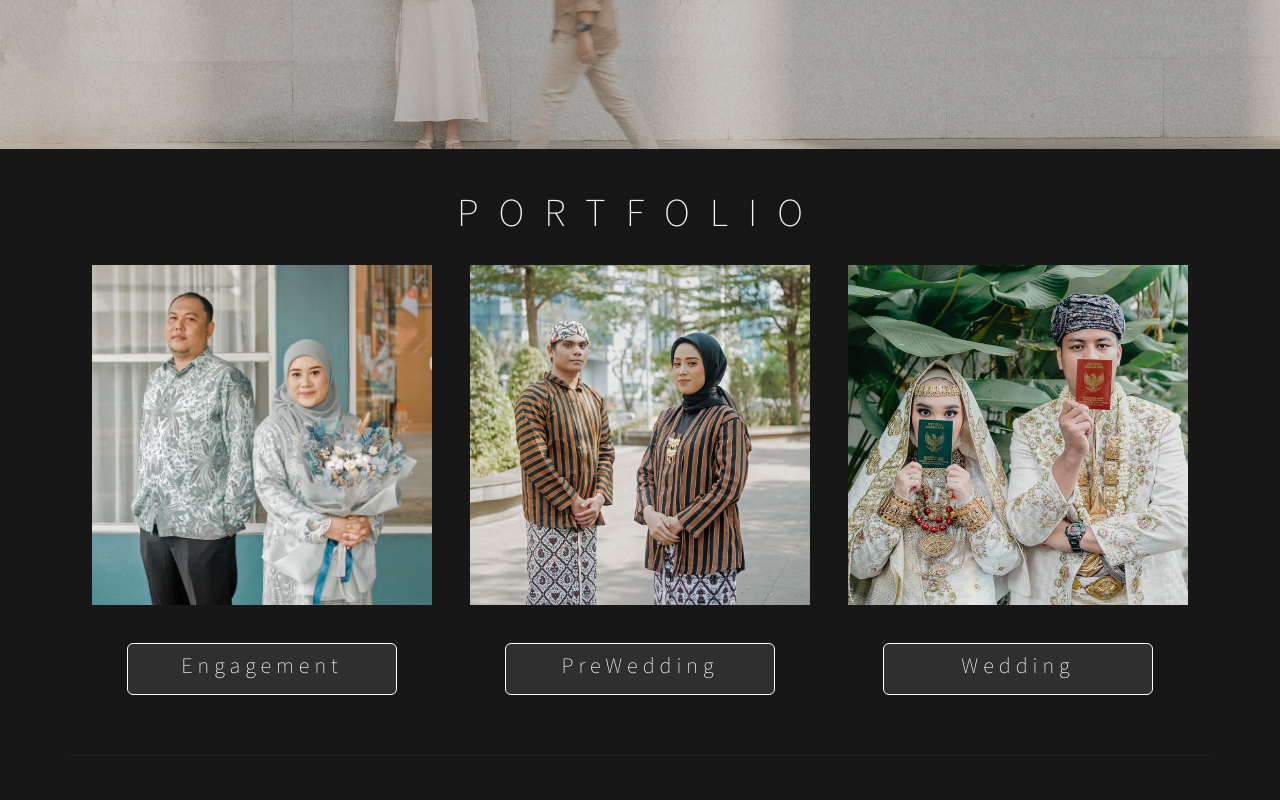
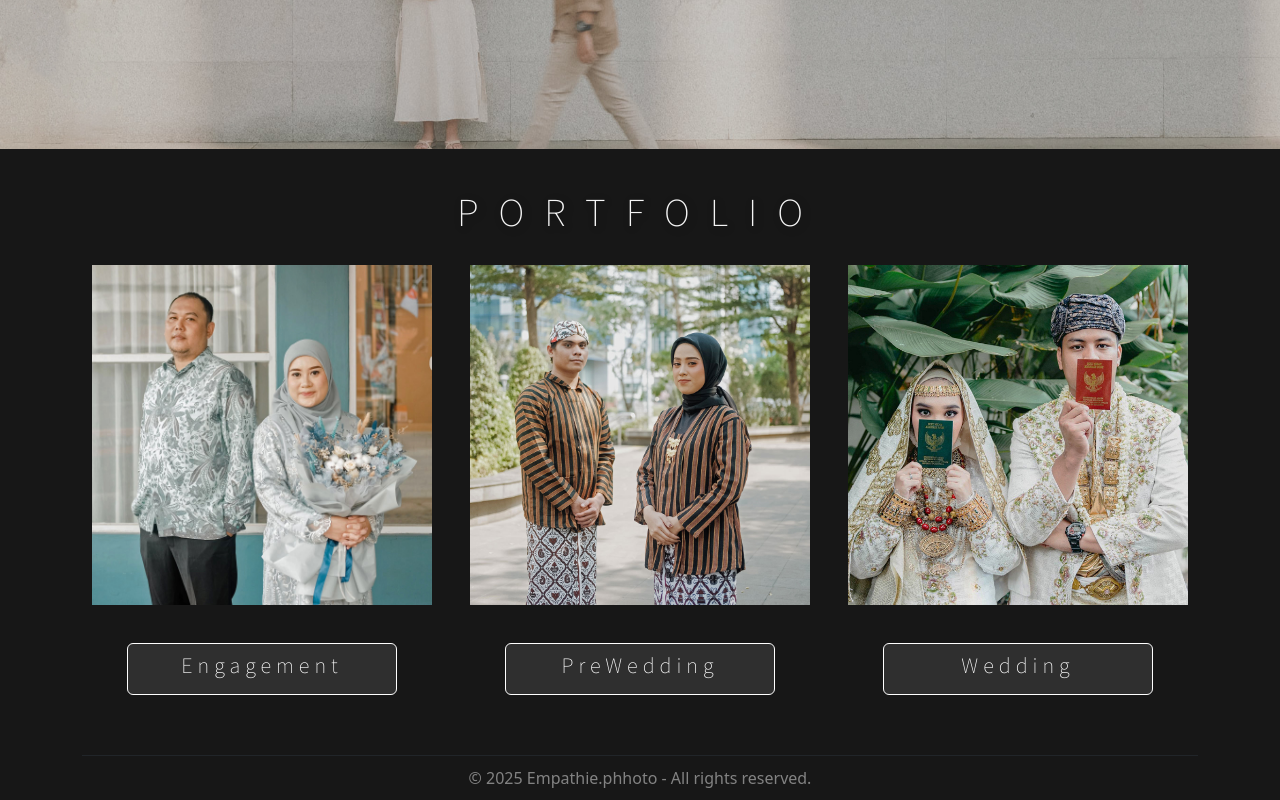
Before and after one commit to atmajayadw/Empathie-revamp, a React (Vite) app: page /portfolio in a window 1280 px wide. Shown: the part 545-1345 px from the top of the page. Built offline with nearby package versions, Linux system fonts and the light colour scheme.

Commit message:
Create Footer

```diff
--- /dev/null
+++ b/src/component/Footer.jsx
@@ -0,0 +1,15 @@
+function Footer() {
+    return(
+        <>
+            <section id="footer">
+                <div className="container">
+                    <hr/>
+                    <p>© 2025 Empathie.phhoto - All rights reserved.</p>
+                </div>
+            </section>
+        </>
+    )
+
+}
+
+export default Footer
--- a/src/component/Portfolio/Category_Portfolio.jsx
+++ b/src/component/Portfolio/Category_Portfolio.jsx
@@ -33,9 +33,6 @@ function Category_Portfolio() {
                                 </NavLink>
                             </div>
                         </div>
-
-                        <hr/>
-
                     </div>
                 </div>
             </section>
--- a/src/pages/About.jsx
+++ b/src/pages/About.jsx
@@ -1,7 +1,7 @@
 import Navbar from '../pages/Navbar.jsx'
 import Hero_About from '../component/About/Hero_About.jsx'
 import Content_About from '../component/About/Content_About.jsx'
-
+import Footer from '../component/Footer.jsx';
 
 function About() {
 
@@ -11,6 +11,7 @@ function About() {
           <Navbar/>
           <Hero_About/>
           <Content_About/>
+          <Footer/>
         </div>
       </>
     )
--- a/src/pages/Client.jsx
+++ b/src/pages/Client.jsx
@@ -2,6 +2,7 @@ import Navbar from '../pages/Navbar.jsx'
 import Client_list from '../component/Client/Client_list.jsx'
 import { useLocation } from 'react-router-dom';
 import { useRef, useEffect, useState } from "react";
+import Footer from '../component/Footer.jsx';
 
 function Client() {
       const location = useLocation();
@@ -29,6 +30,7 @@ function Client() {
         <div>
             <Navbar/>
             <Client_list category={selectedCategory}/>
+            <Footer/>
         </div>
       </>
     )
--- a/src/pages/Contact.jsx
+++ b/src/pages/Contact.jsx
@@ -1,6 +1,7 @@
 import Navbar from '../pages/Navbar.jsx'
 import Hero_Contact from '../component/Contact/Hero_Contact.jsx'
 import Content_Contact from '../component/Contact/Content_Contact.jsx'
+import Footer from '../component/Footer.jsx';
 
 function Contact() {
 
@@ -10,6 +11,7 @@ function Contact() {
             <Navbar/>
             <Hero_Contact/>
             <Content_Contact/>
+            <Footer/>
         </div>
       </>
     )
--- a/src/pages/Detail.jsx
+++ b/src/pages/Detail.jsx
@@ -1,5 +1,6 @@
 import Navbar from '../pages/Navbar.jsx'
 import Client_detail from '../component/Client/Client_detail.jsx'
+import Footer from '../component/Footer.jsx';
 
 function Detail() {
 
@@ -9,6 +10,7 @@ function Detail() {
         <div>
             <Navbar/>
             <Client_detail/>
+            <Footer/>
         </div>
       </>
     )
--- a/src/pages/Portfolio.jsx
+++ b/src/pages/Portfolio.jsx
@@ -1,7 +1,7 @@
 import Hero_Portfolio from '../component/Portfolio/Hero_Portfolio.jsx'
 import Category_Portfolio from '../component/Portfolio/Category_Portfolio.jsx'
 import Navbar from '../pages/Navbar.jsx'
-
+import Footer from '../component/Footer.jsx';
 function Portfolio() {
 
     return (
@@ -10,6 +10,7 @@ function Portfolio() {
             <Navbar/>
             <Hero_Portfolio/>
             <Category_Portfolio/>
+            <Footer/>
         </div>
       </>
     )
--- a/src/sass/Portfolio/_portfolio_category.scss
+++ b/src/sass/Portfolio/_portfolio_category.scss
@@ -52,13 +52,6 @@
                 }
             }
 
-            hr{
-                margin-top: 60px;
-                margin-bottom: 30px;
-                height: 1px;
-                background-color: #454545;
-                opacity: 1;
-            }
         }
 
         @media (min-width: 992px) and (max-width: 1199.98px) {
--- /dev/null
+++ b/src/sass/_footer.scss
@@ -0,0 +1,19 @@
+@use "setup";
+
+#footer{
+    .container{
+        hr{
+            margin-top: 60px;
+            height: 1px;
+            background-color: #454545;
+            opacity: 1;
+        }
+
+        p{
+            color: rgba(245, 245, 245, 0.486);
+            text-align: center;
+            margin-bottom: 10px;
+            margin-top: -6px;
+        }
+    }
+}
--- a/src/sass/main.css
+++ b/src/sass/main.css
@@ -145,6 +145,19 @@ body {
   #navbar .nav-desktop {
     display: flex;
   }
+}
+
+#footer .container hr {
+  margin-top: 60px;
+  height: 1px;
+  background-color: #454545;
+  opacity: 1;
+}
+#footer .container p {
+  color: rgba(245, 245, 245, 0.486);
+  text-align: center;
+  margin-bottom: 10px;
+  margin-top: -6px;
 }
 
 :root {
@@ -332,13 +345,6 @@ body {
   background-color: white;
   color: #2f2f2f;
   border: 1px solid black;
-}
-#category-portfolio .row hr {
-  margin-top: 60px;
-  margin-bottom: 30px;
-  height: 1px;
-  background-color: #454545;
-  opacity: 1;
 }
 @media (min-width: 992px) and (max-width: 1199.98px) {
   #category-portfolio .row .categories {
--- a/src/sass/main.scss
+++ b/src/sass/main.scss
@@ -1,5 +1,6 @@
 @use 'setup';
 @use 'navbar';
+@use 'footer';
 @use 'loader';
 @use 'Homepage/home_hero';
 @use 'Portfolio/portfolio_hero';
```
Also changed, not shown: 1 other file (tests, documents, lock files or other folders).
